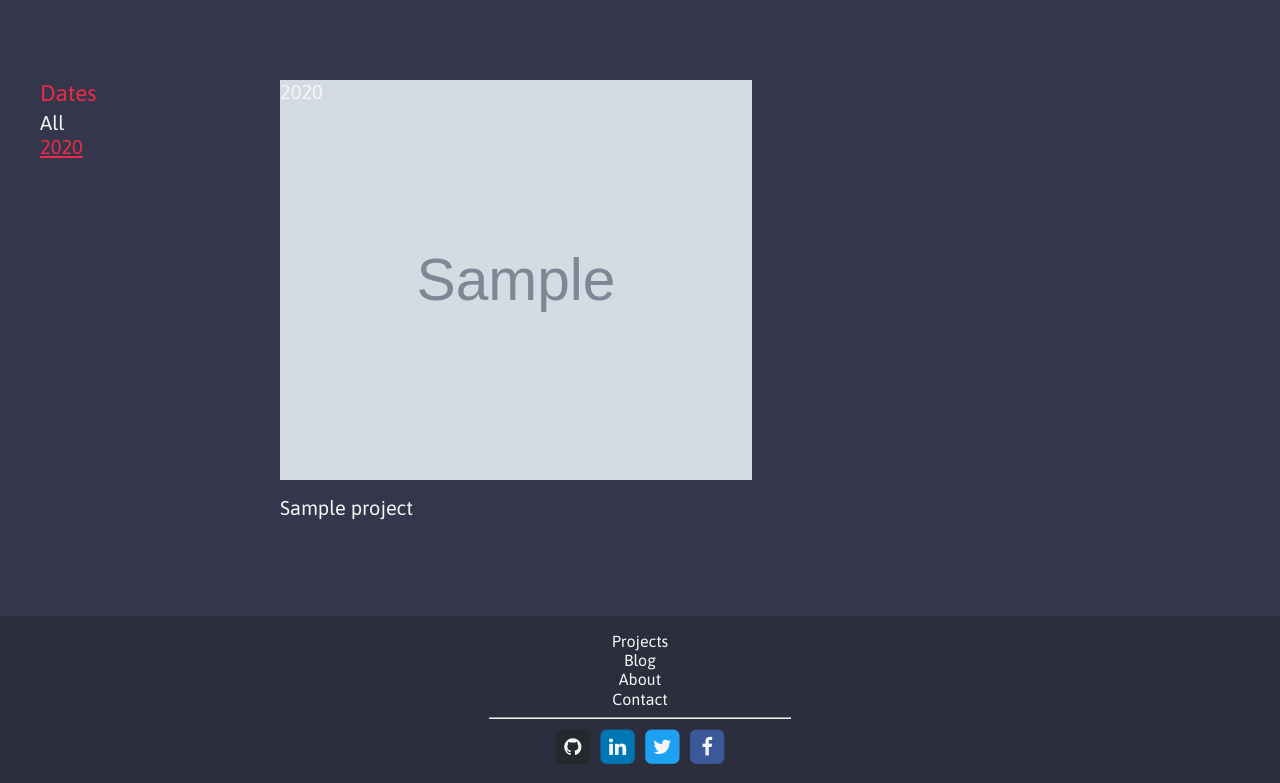
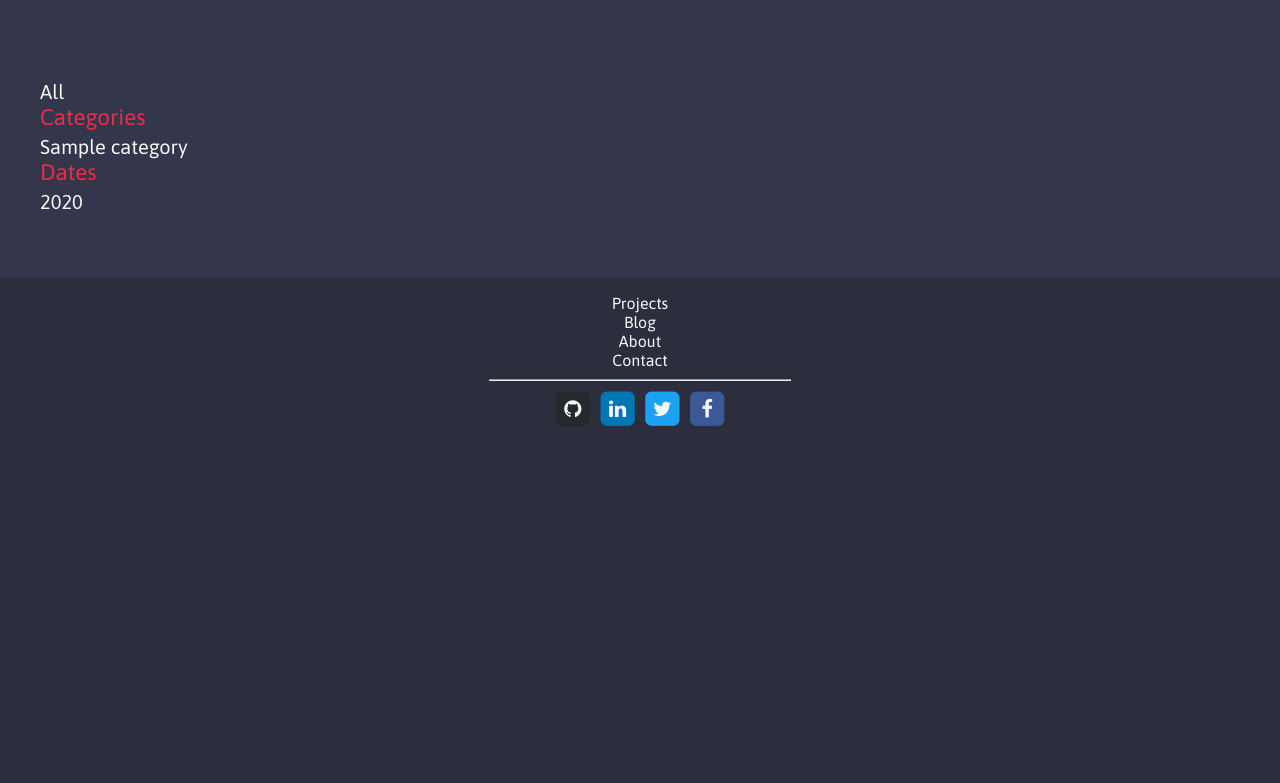
Before and after one commit to adamjoyce/adam-joyce-web-portfolio, a Django app: page /projects/2020/ in a window 1280 px wide. Shown: the part 74-857 px from the top of the page. After the commit the page ends 500 px from the top, so only its background shows below. Run offline with Django 3.2, Linux system fonts and the light colour scheme; tables that the repository leaves empty hold one stand-in row (values such as "Sample post"); grey boxes marked "Sample" are stand-in pictures.

Commit message:
WIP - Adding further categories as filters - captured date parameter currently being assigned to active category

```diff
--- a/projects/admin.py
+++ b/projects/admin.py
@@ -1,5 +1,6 @@
 from django.contrib import admin
 
-from.models import Project
+from.models import Category, Project
 
 admin.site.register(Project)
+admin.site.register(Category)
--- a/projects/models.py
+++ b/projects/models.py
@@ -2,7 +2,22 @@ from django.db import models
 from django.utils import timezone
 from django.template.defaultfilters import slugify
 
+class Category(models.Model):
+    name = models.CharField(max_length=25, unique=True)
+    slug = models.SlugField(unique=True, blank=True)
+
+    class Meta:
+        verbose_name_plural = 'Categories'
+
+    def save(self, *args, **kwargs):
+        self.slug = slugify(self.name)
+        super(Category, self).save(*args, **kwargs)
+
+    def __str__(self):
+        return self.name
+
 class Project(models.Model):
+    categories = models.ManyToManyField(Category)
     title = models.CharField(max_length=25, unique=True)
     date = models.DateTimeField(default=timezone.now)
     description = models.TextField()
--- a/projects/templates/projects/projects.html
+++ b/projects/templates/projects/projects.html
@@ -4,26 +4,59 @@
 
 {% block page_content %}
 <section id="project-section">
-  <!-- Project Dates Search -->
-  <div id="project-dates" class="underline">
-    <h1>Dates</h1>
+  <!-- Project Filters -->
+  <div id="project-filters">
+    <!-- All Projects -->
+    <div class="underline">
       <ul>
-      {% if active_year is None %}
+        {% if active_category is None and active_year is None %}
         <li><a class="active" href="{% url 'projects_all' %}">All</a></li>
         {% else %}
         <li><a href="{% url 'projects_all' %}">All</a></li>
         {% endif %}
+        <li></li>
+      </ul>
+    </div>
 
+    <!-- Categories -->
+    <div class="underline">
+      <h1>Categories</h1>
+      <ul>
+        {% for cat in categories %}
+        {% if cat.name == active_category|title %}
+        <li>
+          <a class="active" href="{% url 'projects_cat' cat.slug %}">
+            {{ cat }}
+          </a>
+        </li>
+        {% else %}
+        <li><a href="{% url 'projects_cat' cat.slug %}">{{ cat }}</a></li>
+        {% endif %}
+        {% endfor %}
+      </ul>
+    </div>
+
+    <!-- Dates -->
+    <div class="underline">
+      <h1>Dates</h1>
+      <ul>
         {% for year in dates %}
         {% if year == active_year %}
         <li>
-        <a class="active" href="{% url 'projects_year' year %}">{{ year }}</a>
+          <a class="active" href="{% url 'projects_year' year %}">
+            {{ year }}
+          </a>
         </li>
         {% else %}
-      <li><a href="{% url 'projects_year' year %}">{{ year }}</a></li>
+        <li>
+          <a href="{% url 'projects_year' year %}">
+          {{ year }}
+          </a>
+        </li>
         {% endif %}
         {% endfor %}
       </ul>
+    </div>
   </div>
 
   <!-- Project Case Studies -->
--- a/projects/urls.py
+++ b/projects/urls.py
@@ -4,5 +4,6 @@ from . import views
 
 urlpatterns = [
     url(r'^$', views.projects, name='projects_all'),
+    url(r'^(?P<active_category>.+)/$', views.projects, name='projects_cat'),
     url(r'^(?P<active_year>.+)/$', views.projects, name='projects_year')
 ]
--- a/projects/views.py
+++ b/projects/views.py
@@ -1,16 +1,15 @@
 from django.shortcuts import render
 
-from .models import Project
+from .models import Category, Project
 
-def projects(request, active_year=None):
+def projects(request, active_category=None, active_year=None):
     context_dict = {}
 
-    # The filtered page by year - None = all projects.
-    if active_year:
-        active_year = int(active_year)
-    context_dict['active_year'] = active_year
+    # Get all categories for filtering.
+    categories = Category.objects.all().order_by('name')
+    context_dict['categories'] = categories
 
-    # Get all project dates for sorting purposes.
+    # Get all project dates for filtering.
     dates = []
     projects = Project.objects.all().order_by('-date')
     for project in projects:
@@ -19,13 +18,20 @@ def projects(request, active_year=None):
             dates.append(year)
     context_dict['dates'] = dates
 
-    # Revelent projects dependent on active year.
-    if active_year:
+    print(active_year)
+
+    # Sort projects depending on active filter.
+    if active_category:
+        projects = Project.objects.filter(
+            categories__name__iexact=active_category).order_by('-date')
+    elif active_year:
+        active_year = int(active_year)
+        print('WORKING')
         projects = Project.objects.filter(
             date__year=active_year).order_by('-date')
+
+    context_dict['active_category'] = active_category
+    context_dict['active_year'] = active_year
     context_dict['projects'] = projects
 
-    print(type(active_year))
-    print(type(dates[0]))
-
     return render (request, 'projects/projects.html', context_dict);
--- a/static/css/base.css
+++ b/static/css/base.css
@@ -225,18 +225,18 @@ button:focus {
   margin: 4rem 0;
 }
 
-#project-dates {
+#project-filters {
   margin-top: 1rem;
   text-align: center;
 }
 
-#project-dates > h1 {
+#project-filters h1 {
   color: #ee2b47;
   font-size: 1.4rem;
   margin-bottom: 0.25rem;
 }
 
-#project-dates a:hover {
+#project-filters a:hover {
   color: #ee2b47;
 }
 
@@ -409,7 +409,7 @@ button:focus {
       grid-template-columns: 1fr 4fr;
     }
 
-    #project-dates {
+    #project-filters {
       text-align: left;
     }
 
```
Also changed, not shown: projects/migrations/0002_auto_20180125_1953.py (added). Lines whose indentation alone changed are shown as unchanged.
